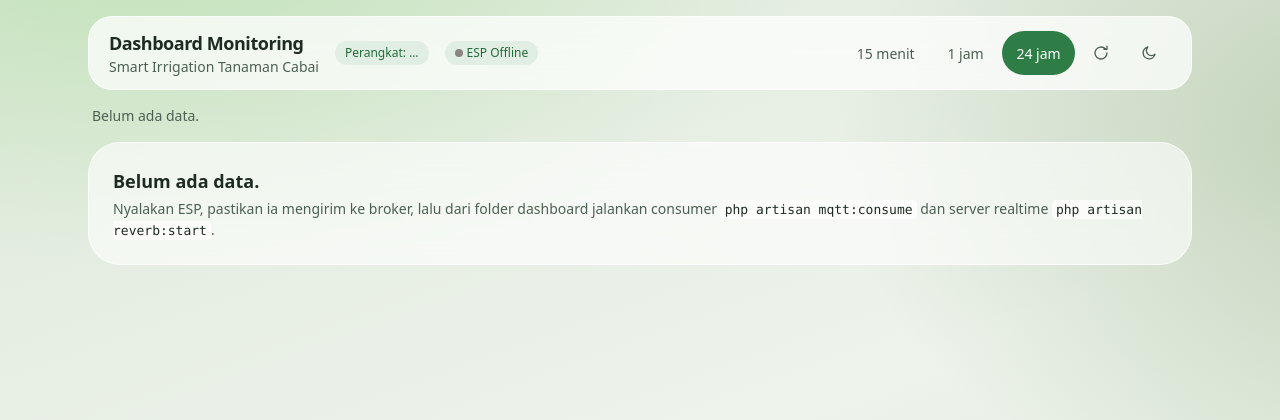
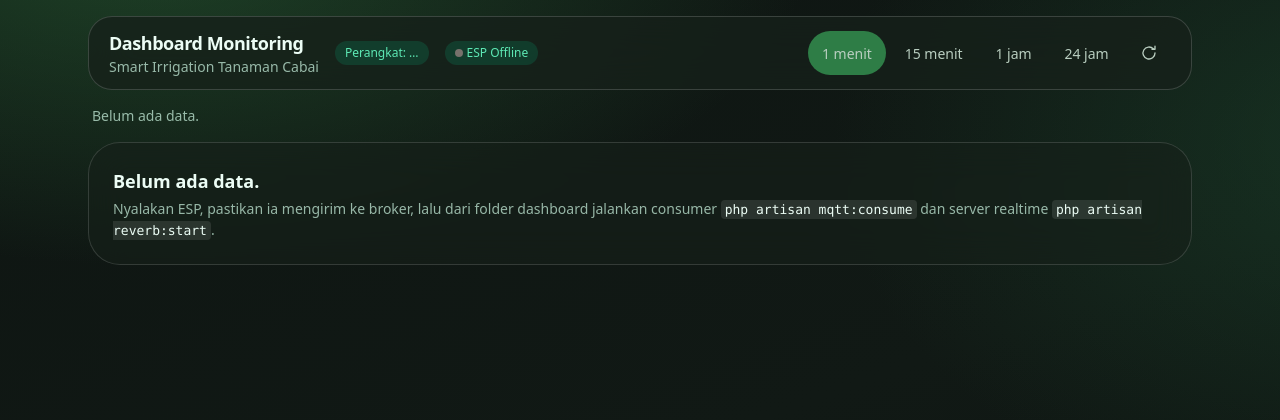
Before and after one commit to avriyyy/Tubes_Praktikum-IoT_Smart-Irrigation, a Laravel app: page / in a window 1280 px wide. Shown: the top 420 px of the page. Run offline with Laravel 12, Linux system fonts and the light colour scheme; data that the repository does not hold is empty; style sheets or scripts are compiled from the project's sources.

Commit message:
Dashboard: filter 1 menit default, tema gelap permanen, jeda grafik jujur
- Tambah filter 1 menit sebagai default, label detik di window 1 menit
- Hapus tema terang + toggle, kunci dark mode
- Sumbu waktu linear + jeda jujur saat ESP offline >5 menit
- API history terima minutes=1; tes window 1 menit

```diff
--- a/dashboard/app/Http/Controllers/ReadingController.php
+++ b/dashboard/app/Http/Controllers/ReadingController.php
@@ -36,7 +36,7 @@ class ReadingController extends Controller
     public function history(Request $request): JsonResponse
     {
         $minutes = $request->has('minutes')
-            ? min(max($request->integer('minutes'), 5), 10080)
+            ? min(max($request->integer('minutes'), 1), 10080)
             : min(max($request->integer('hours', 24), 1), 168) * 60;
 
         $rows = SensorReading::where('measured_at', '>=', now()->subMinutes($minutes))
--- a/dashboard/resources/js/app.js
+++ b/dashboard/resources/js/app.js
@@ -36,7 +36,7 @@ Chart.defaults.font.family = "'Instrument Sans', ui-sans-serif, system-ui, sans-
 Chart.defaults.animation = false;
 applyPalette();
 
-const state = { minutes: 1440, label: '24 jam', charts: {}, rows: null, latest: null };
+const state = { minutes: 1, label: '1 menit', charts: {}, rows: null, latest: null };
 
 const $ = (id) => document.getElementById(id);
 
@@ -46,7 +46,15 @@ const fmtShort = new Intl.DateTimeFormat('id-ID', { hour: '2-digit', minute: '2-
 const fmtLong = new Intl.DateTimeFormat('id-ID', { day: 'numeric', month: 'short', hour: '2-digit', minute: '2-digit', timeZone: WIB });
 const fmtHour = new Intl.DateTimeFormat('id-ID', { hour: '2-digit', minute: '2-digit', timeZone: WIB });
 
-const fmtLabel = (iso) => (state.minutes <= 1440 ? fmtShort : fmtLong).format(new Date(iso));
+const fmtSecond = new Intl.DateTimeFormat('id-ID', { hour: '2-digit', minute: '2-digit', second: '2-digit', timeZone: WIB });
+const fmtLabel = (iso) => {
+    const d = new Date(iso);
+    if (state.minutes <= 1) {
+        return fmtSecond.format(d);
+    }
+
+    return (state.minutes <= 1440 ? fmtShort : fmtLong).format(d);
+};
 const fmtTime = (iso) => fmtClock.format(new Date(iso));
 
 function setStatus(text) {
@@ -150,6 +158,55 @@ function baseScales(extra) {
     return scales;
 }
 
+// Jeda antar titik lebih dari ini berarti ESP mati: garis diputus,
+// bukan disambung (ESP normal kirim tiap ~5 detik).
+const GAP_MS = 5 * 60 * 1000;
+
+// Skala-x linear (waktu riil) agar jeda offline tampil proporsional.
+function linearScales(extra) {
+    const scales = Object.assign({
+        x: {
+            type: 'linear',
+            ticks: {
+                maxTicksLimit: 8,
+                maxRotation: 0,
+                font: { size: 11 },
+                callback: (v) => fmtLabel(new Date(v).toISOString()),
+            },
+            grid: { color: GRID },
+        },
+    }, extra);
+    for (const key of Object.keys(scales)) {
+        scales[key].border = { display: false };
+    }
+
+    return scales;
+}
+
+// Titik {x, y} per metrik; nilai null dilewati, jeda nyata disisipi
+// titik null sehingga garis terputus jujur (spanGaps tetap mati).
+function seriesPoints(rows, key) {
+    const pts = [];
+    let prevT = null;
+    for (const r of rows) {
+        const t = new Date(r.t).getTime();
+        if (Number.isNaN(t)) {
+            continue;
+        }
+        const v = r[key];
+        if (v === null || v === undefined) {
+            continue;
+        }
+        if (prevT !== null && t - prevT > GAP_MS) {
+            pts.push({ x: (prevT + t) / 2, y: null });
+        }
+        pts.push({ x: t, y: v });
+        prevT = t;
+    }
+
+    return pts;
+}
+
 function makeChart(id, config) {
     if (state.charts[id]) {
         state.charts[id].destroy();
@@ -193,38 +250,43 @@ function renderHistory(d) {
 }
 
 function paintCharts(rows) {
-    const labels = rows.map((r) => fmtLabel(r.t));
-    const soil = rows.map((r) => r.soil);
-    const suhu = rows.map((r) => r.suhu);
-    const rh = rows.map((r) => r.rh);
-    const vpd = rows.map((r) => r.vpd);
-    const flat = (v) => labels.map(() => v);
+    const t0 = new Date(rows[0].t).getTime();
+    const t1 = new Date(rows[rows.length - 1].t).getTime();
+    const span = (v) => [{ x: t0, y: v }, { x: t1, y: v }];
+    const soil = seriesPoints(rows, 'soil');
+    const suhu = seriesPoints(rows, 'suhu');
+    const rh = seriesPoints(rows, 'rh');
+    const vpd = seriesPoints(rows, 'vpd');
+
+    const timeTitle = {
+        title: (items) => (items.length ? fmtLabel(new Date(items[0].parsed.x).toISOString()) : ''),
+    };
 
     makeChart('soilChart', {
         type: 'line',
         data: {
-            labels,
             datasets: [
-                { data: flat(70), borderColor: LEAF, borderWidth: 1.5, borderDash: [6, 4], pointRadius: 0, showInLegend: false },
-                { data: flat(60), borderColor: AMBER, borderWidth: 1.5, borderDash: [6, 4], pointRadius: 0, fill: '-1', backgroundColor: BAND, showInLegend: false },
+                { data: span(70), borderColor: LEAF, borderWidth: 1.5, borderDash: [6, 4], pointRadius: 0, showInLegend: false },
+                { data: span(60), borderColor: AMBER, borderWidth: 1.5, borderDash: [6, 4], pointRadius: 0, fill: '-1', backgroundColor: BAND, showInLegend: false },
                 { label: 'Kelembapan tanah (%)', data: soil, borderColor: CLAY, borderWidth: 2, pointRadius: 0, tension: 0.25 },
             ],
         },
         options: {
             responsive: true,
             maintainAspectRatio: false,
+            parsing: false,
+            normalized: true,
             plugins: {
                 legend: { display: false },
-                tooltip: { mode: 'index', intersect: false, filter: (item) => item.dataset.showInLegend !== false },
+                tooltip: { mode: 'nearest', intersect: false, filter: (item) => item.dataset.showInLegend !== false, callbacks: timeTitle },
             },
-            scales: baseScales({ y: { min: 0, max: 100, title: { display: true, text: 'persen (%)' } } }),
+            scales: linearScales({ y: { min: 0, max: 100, title: { display: true, text: 'persen (%)' } } }),
         },
     });
 
     makeChart('climateChart', {
         type: 'line',
         data: {
-            labels,
             datasets: [
                 { label: 'Suhu (°C)', data: suhu, borderColor: CLAY, borderWidth: 2, pointRadius: 0, tension: 0.25, yAxisID: 'y' },
                 { label: 'RH (%)', data: rh, borderColor: LEAF, borderWidth: 2, pointRadius: 0, tension: 0.25, yAxisID: 'y1' },
@@ -233,8 +295,10 @@ function paintCharts(rows) {
         options: {
             responsive: true,
             maintainAspectRatio: false,
-            plugins: { tooltip: { mode: 'index', intersect: false } },
-            scales: baseScales({
+            parsing: false,
+            normalized: true,
+            plugins: { tooltip: { mode: 'nearest', intersect: false, callbacks: timeTitle } },
+            scales: linearScales({
                 y: { suggestedMin: 15, suggestedMax: 40, title: { display: true, text: 'derajat (°C)' } },
                 y1: { position: 'right', min: 0, max: 100, grid: { drawOnChartArea: false }, title: { display: true, text: 'persen (%)' } },
             }),
@@ -244,7 +308,6 @@ function paintCharts(rows) {
     makeChart('vpdChart', {
         type: 'line',
         data: {
-            labels,
             datasets: [
                 { label: 'VPD (kPa)', data: vpd, borderColor: LEAF, borderWidth: 2, pointRadius: 0, stepped: true, fill: 'origin', backgroundColor: AREA },
             ],
@@ -252,8 +315,10 @@ function paintCharts(rows) {
         options: {
             responsive: true,
             maintainAspectRatio: false,
-            plugins: { legend: { display: false }, tooltip: { mode: 'index', intersect: false } },
-            scales: baseScales({ y: { suggestedMin: 0, suggestedMax: 3, title: { display: true, text: 'kPa' } } }),
+            parsing: false,
+            normalized: true,
+            plugins: { legend: { display: false }, tooltip: { mode: 'nearest', intersect: false, callbacks: timeTitle } },
+            scales: linearScales({ y: { suggestedMin: 0, suggestedMax: 3, title: { display: true, text: 'kPa' } } }),
         },
     });
 
@@ -285,7 +350,7 @@ function paintCharts(rows) {
         },
     });
 
-    const last = (arr) => [...arr].reverse().find((v) => v !== null && v !== undefined);
+    const last = (arr) => [...arr].reverse().map((p) => p.y).find((v) => v !== null && v !== undefined);
     $('soilChart').setAttribute('aria-label', 'Grafik kelembapan tanah ' + state.label + ' terakhir, nilai terakhir ' + (last(soil) ?? 'tidak ada') + ' persen.');
     $('climateChart').setAttribute('aria-label', 'Grafik suhu dan kelembapan udara ' + state.label + ' terakhir.');
     $('vpdChart').setAttribute('aria-label', 'Grafik VPD ' + state.label + ' terakhir, nilai terakhir ' + (last(vpd) ?? 'tidak ada') + ' kPa.');
@@ -330,41 +395,6 @@ $('retryButton').addEventListener('click', () => {
     refreshHistory();
     refreshLatest();
 });
-
-function preferredDark() {
-    try {
-        const saved = localStorage.getItem('pp-theme');
-        if (saved) {
-            return saved === 'dark';
-        }
-    } catch {
-        /* fall through to OS preference */
-    }
-
-    return window.matchMedia('(prefers-color-scheme: dark)').matches;
-}
-
-function applyTheme(dark) {
-    document.documentElement.classList.toggle('dark', dark);
-    $('themeToggle').setAttribute('aria-pressed', String(dark));
-    $('iconMoon').classList.toggle('hidden', dark);
-    $('iconSun').classList.toggle('hidden', !dark);
-    try {
-        localStorage.setItem('pp-theme', dark ? 'dark' : 'light');
-    } catch {
-        /* keep theme in memory only */
-    }
-    applyPalette();
-    if (lastData && lastData.rows && lastData.rows.length) {
-        renderHistory(lastData);
-    }
-}
-
-$('themeToggle').addEventListener('click', () => {
-    applyTheme(!document.documentElement.classList.contains('dark'));
-});
-
-applyTheme(preferredDark());
 
 function num(value) {
     return value === null || value === undefined || value === '' || Number.isNaN(Number(value)) ? null : Number(value);
--- a/dashboard/resources/views/dashboard.blade.php
+++ b/dashboard/resources/views/dashboard.blade.php
@@ -1,11 +1,10 @@
 <!DOCTYPE html>
-<html lang="id">
+<html lang="id" class="dark">
 <head>
     <meta charset="utf-8">
     <meta name="viewport" content="width=device-width, initial-scale=1">
-    <meta name="color-scheme" content="light dark">
+    <meta name="color-scheme" content="dark">
     <title>Dashboard Monitoring: Smart Irrigation Tanaman Cabai</title>
-    <script>try{if(localStorage.getItem('pp-theme')==='dark'||(!localStorage.getItem('pp-theme')&&matchMedia('(prefers-color-scheme: dark)').matches))document.documentElement.classList.add('dark')}catch(e){}</script>
     @vite(['resources/css/app.css', 'resources/js/app.js'])
 </head>
 <body class="min-h-screen text-pine antialiased dark:text-emerald-50">
@@ -18,15 +17,12 @@
             <p id="deviceBadge" class="rounded-full bg-leaf-100/80 px-2.5 py-1 text-xs font-medium text-leaf-700 dark:bg-emerald-400/15 dark:text-emerald-300">Perangkat: …</p>
             <p id="espBadge" class="rounded-full bg-leaf-100/80 px-2.5 py-1 text-xs font-medium text-leaf-700 dark:bg-emerald-400/15 dark:text-emerald-300"><span id="espDot" class="mr-1 inline-block h-2 w-2 rounded-full esp-dot-off"></span>ESP <span id="espState">Offline</span></p>
             <div class="ml-auto flex flex-wrap items-center gap-1" role="group" aria-label="Rentang waktu grafik">
+                <button type="button" data-minutes="1" aria-pressed="true" class="range-btn">1 menit</button>
                 <button type="button" data-minutes="15" aria-pressed="false" class="range-btn">15 menit</button>
                 <button type="button" data-minutes="60" aria-pressed="false" class="range-btn">1 jam</button>
-                <button type="button" data-minutes="1440" aria-pressed="true" class="range-btn">24 jam</button>
+                <button type="button" data-minutes="1440" aria-pressed="false" class="range-btn">24 jam</button>
                 <button id="refreshButton" type="button" aria-label="Muat ulang sekarang" title="Muat ulang sekarang" class="range-btn range-icon">
                     <svg width="18" height="18" viewBox="0 0 24 24" fill="none" stroke="currentColor" stroke-width="1.8" stroke-linecap="round" stroke-linejoin="round" aria-hidden="true"><path d="M20 12a8 8 0 1 1-2.3-5.6"/><path d="M20 3v4h-4"/></svg>
-                </button>
-                <button id="themeToggle" type="button" aria-label="Alihkan mode gelap" title="Alihkan mode gelap" aria-pressed="false" class="range-btn range-icon">
-                    <svg id="iconMoon" width="18" height="18" viewBox="0 0 24 24" fill="none" stroke="currentColor" stroke-width="1.8" stroke-linecap="round" stroke-linejoin="round" aria-hidden="true"><path d="M20 13.5A8 8 0 1 1 10.5 4 6.5 6.5 0 0 0 20 13.5z"/></svg>
-                    <svg id="iconSun" class="hidden" width="18" height="18" viewBox="0 0 24 24" fill="none" stroke="currentColor" stroke-width="1.8" stroke-linecap="round" stroke-linejoin="round" aria-hidden="true"><circle cx="12" cy="12" r="4"/><path d="M12 2v2M12 20v2M4.9 4.9l1.4 1.4M17.7 17.7l1.4 1.4M2 12h2M20 12h2M4.9 19.1l1.4-1.4M17.7 6.3l1.4-1.4"/></svg>
                 </button>
             </div>
         </header>
@@ -105,7 +101,7 @@
                 <article class="glass rounded-[2rem] p-5">
                     <div class="flex flex-wrap items-baseline justify-between gap-2">
                         <h2 class="text-lg font-semibold tracking-tight">Durasi siram</h2>
-                        <p class="tabular-nums"><span id="irrigTotal" class="text-2xl font-bold">–</span> <span class="text-sm text-moss dark:text-emerald-100/70">mnt</span> <span id="irrigLabel" class="text-xs text-moss dark:text-emerald-100/70">dalam 24 jam</span></p>
+                        <p class="tabular-nums"><span id="irrigTotal" class="text-2xl font-bold">–</span> <span class="text-sm text-moss dark:text-emerald-100/70">mnt</span> <span id="irrigLabel" class="text-xs text-moss dark:text-emerald-100/70">dalam 1 menit</span></p>
                     </div>
                     <div class="relative mt-4 h-48">
                         <canvas id="irrigChart" role="img" aria-label="Grafik durasi siram per jam"></canvas>
```
Also changed, not shown: dashboard/tests/Feature/SensorReadingTest.php (+12 -1 lines).
